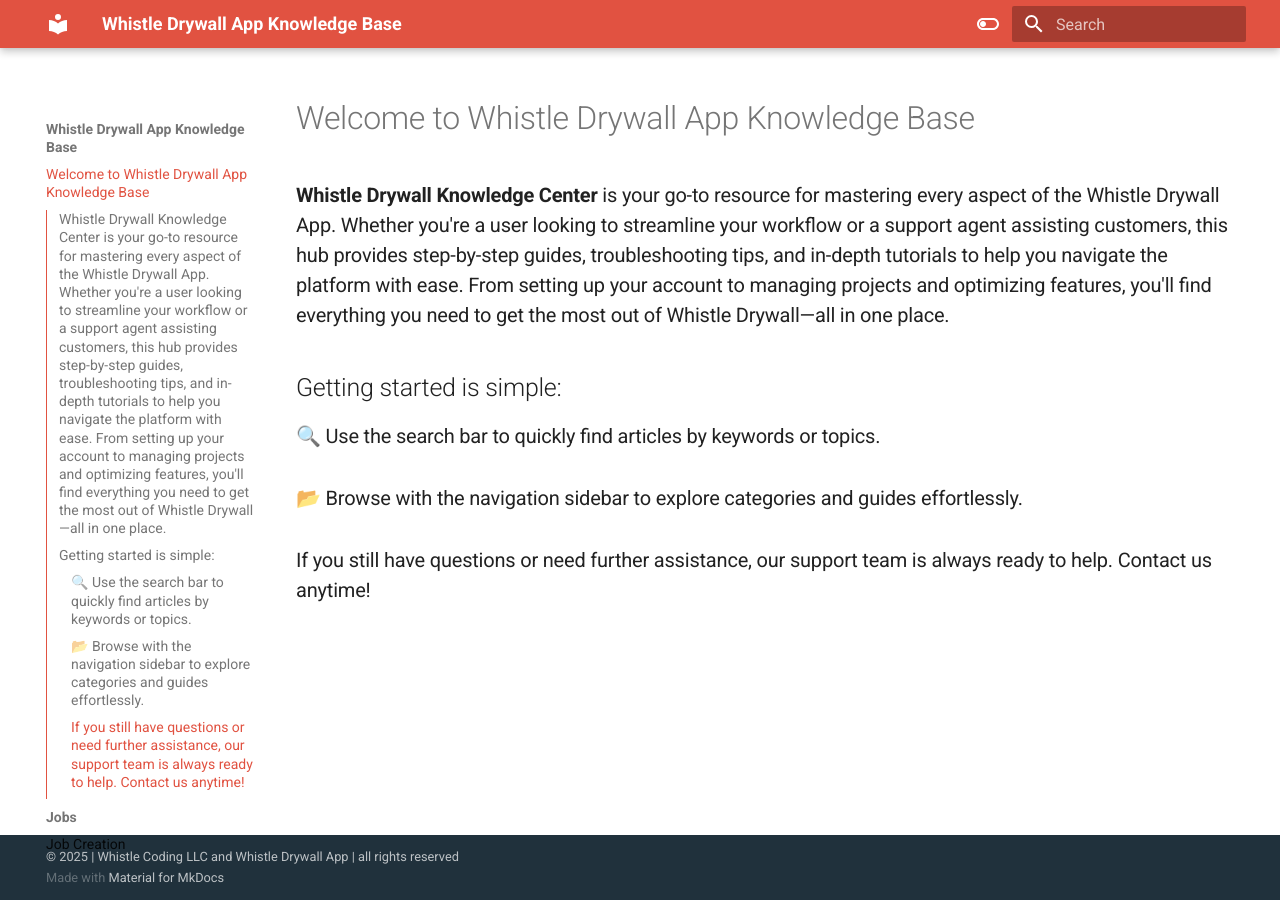
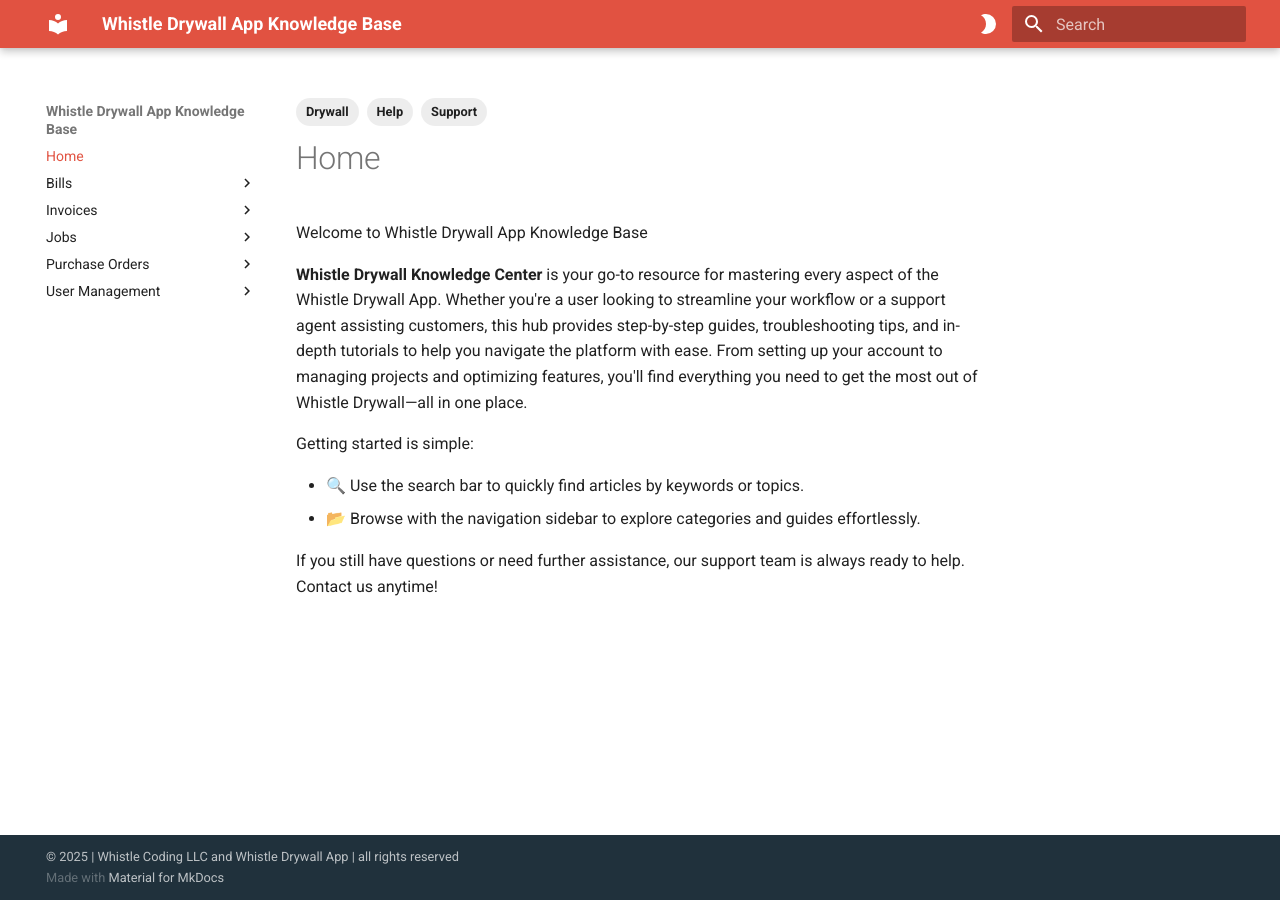
Before and after one commit to adrianlebaron/knowledge-base-whistle-drywall-app, an MkDocs documentation site: the page built from docs/index.md, in a window 1280 px wide. Built offline with MkDocs 1.6.1 and Material for MkDocs 9.7.7, drawn with Linux system fonts in a browser that asks for light colours; part of the change alters nothing that is shown.

Commit message:
new guides

```diff
--- /dev/null
+++ b/docs/Bills/create-and-manage-your-bills.md
@@ -0,0 +1,60 @@
+#Create and Manage Your BIlls
+The Whistle Drywall App has a bills module for tracking what your company owes specific workers and allows you to have an overview of where funds are being allocated and paid out.
+
+
+
+
+
+Selecting the module will list your existing Bills and allow you to create new ones.
+
+If you have workers invoicing you for specific work or if you know which bills need to be created we can easily create one within this module.
+
+Let's create a new Bill from an existing Job. Job Creation
+
+
+
+If you currently haven't uploaded your budget and SOV for your existing jobs consider doing it now. Uploading your Budgets and SOV
+
+When you click the button it will pop up with the following box.
+
+
+
+Select the relevant job you want to create a bill for and Go To Service Master List. Pro tip, you can reach the following page by viewing your SML in the relevant Job as well.
+
+Once you reach the page, you will have a list of all the services outlined by your SML assigned to the job.
+
+For this example we'll select a few relevant items that we know we need a bill for.
+
+
+
+Once you've selected the relevant items, the Create Bill button will pop up.
+
+If you're having trouble locating the relevant services, you can sort via the text boxes as well.
+
+Once you're satisfied with your selections hit Create Bill.
+
+
+
+A pop up where you can assign a vendor or worker to the bill will show.
+If you haven't created workers or vendors we suggest doing it now. Creating and Managing Vendors Create and Manage Workers
+
+Assign the correct worker or vendor and proceed to create the bill.
+
+
+
+It will lead to this page with all the relevant information for the Worker or Vendor and the services that were selected earlier.
+
+Please take your time to review the items here and you can always edit it later if needed prior to approving the Bill.
+
+Your qualified staff member or accounting team member can always double check things here. If you haven't created a User account for one, you may do so now to help manage your Bills.
+Creating and Managing Users
+
+Once you're satisfied with the details in the Bill, you can hit save and go back to the Bill module overview.
+
+
+
+Once these Bills are appropriately paid out, your qualified staff member can assign them as paid and you'll have a record with the exact services and dollar amounts assigned.
+
+The Bills module is a good way to check what bills have been paid and what currently need to be paid out per job.
+
+We also suggest checking the Invoice Module to track where and when money will be coming in from Jobs. Managing your Invoices
--- /dev/null
+++ b/docs/Invoices/managing-your-invoices.md
@@ -0,0 +1,41 @@
+#Managing your Invoices
+The Whistle Drywall App's Invoice module allows you or your qualified staff members to create and track invoices for your all your jobs giving you an easy way to see all the payments going in for your jobs.
+
+From the main dashboard, you can access the Invoice module via the admin tab.
+
+
+
+Selecting the module will open up your Invoice overview where you can see all Invoices listed and create new ones.
+
+Do note, your qualified staff member or accounting team can easily convert your existing systems into the Whistle Drywall App system or if you need extra help, our support team would be glad to help.
+
+The ID's listed are also generated for the Whistle Drywall App and it is imperative that your qualified staff members or accounting department keep track of these numbers to appropriately assign to your pay apps for extensive record keeping.
+
+
+
+Your Invoices and their status will be listed here, you also have several options to view, edit, download, and email the invoice directly to your client contact.
+
+Please work with your qualified staff team or accounting department to carefully and correctly utilize this module.
+
+Let's create a new Invoice.
+
+
+
+Clicking the button will show a pop up window like below.
+
+
+
+You can create an Invoice with or without an SOV from the appropriate job selected and we do highly recommend utilizing the Jobs module to update and work on your SOV
+Uploading your Budgets and SOV
+
+Fill in all relevant data and continue.
+
+
+
+The image above shows you the current invoice you made.
+
+You have several options to modify and edit this Invoice and we would suggest working with your qualified staff member or accounting team to accurately use this module.
+
+If all values and information is accurate, you can approve the invoice for sending to your client to be paid out.
+
+As we mentioned that having qualified staff members and users is important and we recommend utilizing the Teams module to manage your organization. Creating and Managing Your Teams
--- /dev/null
+++ b/docs/Jobs/uploading-your-budgetsj-and-sov.md
@@ -0,0 +1,65 @@
+# Uploading your Budgets and SOV
+
+Uploading your Budgets and Schedule of Values (SOV) to each relevant job is an easy yet important step of utilizing the Whistle App to its full potential.
+
+To start, head over to the Jobs Page.
+
+If you currently do not have any Jobs created or active jobs please reference the following article:Job Creation
+
+Once you're on the Jobs Page, locate the relevant Job that you are uploading data to and take note of the following buttons below.
+
+
+
+To start, we'll work on uploading your budget.
+
+Click the button and download the Whistle App Budget Template to a folder or location you can easily reference later as you will need to upload it into the App once you are finished.
+
+After downloading, open the Budget Excel File which will look like the image below.
+
+
+
+Do note, that working with your relevant "Qualified Project Manager" is important for the following steps or working with our training team to maximize efficiency in utilizing this feature.
+
+Take note of the two pages of this Excel file.
+One is for your Products Master List.
+The other is for your Service Master List.
+
+A qualified Project Manager should be able to convert your existing data or formats into this new format easily, if needed the Whistle App team can provide training help to assist with transitioning your data into the Whistle App friendly format.
+
+Take note, any fields that are going to be left blank should be filled in with a dash mark or hyphen (-) and not left fully blank.
+
+Once you are finished filling in your data, you may upload the updated Excel file into the Whistle App via the same button you utilized to find the download link.
+
+If you successfully upload the Excel file, your job should now have new buttons shown below.
+
+
+
+If you have errors in uploading, please verify with your qualified Project Manager that all fields were inputted correctly.
+
+The new buttons allow you to view your data within the Whistle App as shown below.
+
+
+
+
+
+You may sort and filter your line items easily via this page, clicking each line item also allows you to create a purchase order. If you need help with that, please see the following article: Creating and managing your Purchase Orders
+
+Take note to make any corrections necessary before proceeding as we highly discourage attempting re-uploads and making changes once your team has begun utilizing the data within the Whistle App, if there are items that need to be added later for billing, invoicing, etc, there are ways to do this outside of this system.
+
+Let's now work on uploading your SOV by clicking the Import SOV button. This functions similarly to Importing your Budget.
+
+
+
+As we understand that multiple vendors, clients, GC's, and companies have different ways of providing an SOV, we made it as simple as possible for anyone to convert their data into a Whistle App friendly format.
+
+As before, please take your time with your qualified Project Manager to fill this in as correctly as possible before proceeding.
+
+If items need to be added later, you can utilize the Change Order feature or other methods to do so as we highly discourage making changes or re-uploading once work has begun on the job.
+
+
+
+Once you're done and move onto seeing your SOV, you can double check all your data within the See SOV page and make updates here.
+
+The Budget and SOV tools allow you to track your project progress and other various details accurately and provides ways for you and your team to maximize efficiency and potentially profits from your jobs.
+
+Speaking of profits and tracking your jobs, we suggest looking into utilizing our Bills feature: Create and Manage Your BIllsor utilizing the Invoice tracking feature here: Managing your Invoices
--- /dev/null
+++ b/docs/Purchase Orders/creating-and-managing-your-purchase-orders.md
@@ -0,0 +1,79 @@
+#Creating and managing your Purchase Orders
+The Whistle Drywall App is designed to help you manage every aspect of your job and track what materials have been ordered to your job site.
+
+
+
+Heading to the Purchase Orders module will open a page that looks like the following image.
+
+
+
+Within this page, you can filter, search, and sort through your existing Purchase Orders.
+
+Let's create a new Purchase Order.
+
+
+
+Clicking New will allow you to choose between creating a Purchase Order from an existing job's PML Uploading your Budgets and SOV or creating a one-off Purchase Order, a use case for this is if there were materials that quickly needed to be inputted and ordered but we highly suggest utilizing the Whistle Drywall App's job ecosystem and creating PO's from your Job Product Master List.
+
+If there are any issues with understanding the PML and PO process please consult your qualified Project Manager or any of our support staff for help.
+
+For the following examples we'll utilize creating one from an existing job PML.
+
+
+
+Clicking the second option will open up a popup window with a list of your current available jobs. You can also search via the search box if you have a plethora of currently active jobs or if you're inputting existing PO's from your existing systems that your Qualified Project Manager utilizes.
+
+Select the appropriate Job and hit Go To Product Master List. You can also reach the same page within the PML module in your jobs.
+
+
+
+You'll be able to view all the products that you or your Qualified Project Manager set up for the job.
+
+You can sort and filter via the text boxes easily to locate the relevant materials for the purchase order.
+
+For this example we'll locate the materials needed for Level 1 - Corridors.
+
+
+
+This will allow the module to narrow down the results to the appropriate items and Products which we can then select.
+
+Once we've selected the items we would like to create a PO for, the Create Purchase Order button will pop up.
+
+
+
+Clicking the button will open up the PO creation page.
+
+
+
+Enter in the relevant information in each field and select the Vendor that you'll be utilizing for the PO. If you currently do not have any vendors, consider creating a list of your vendors in our Vendor Management Module. Creating and Managing Vendors
+
+The notes box can be utilized for any extraneous information that might be relevant for the job or if you have an existing PO system, utilizing this for your own knowledge is important.
+
+Once you're satisfied with the relevant fields you may continue to the next section.
+
+
+
+Within this section you can add any missing items to the PO but all the items you selected from the PML will already be selected.
+
+You can also quickly add a new product if necessary from this section.
+
+If you're satisfied with the items selected with the appropriate quantities filled. We can move onto the next section.
+
+
+
+This will create an example PO for you that is ready to send to your vendor.
+Take note that the PO number listed here is generated by the Whistle Drywall App so until you're fully nested within the ecosystem, please take note if you were utilizing an existing system prior to transitioning over.
+
+If everything looks correct, you can save and close.
+
+
+
+You'll now see your new PO listed within the module, from here you can view it and edit it, list it as sent, fulfilled, etc.
+
+You can even save it or send it directly to your vendor.
+
+
+
+Now you have a record of your PO's and you can easily track materials for your job.
+
+We recommend utilizing this module and tracking your bills and invoices as well with the relevant modules. Create and Manage Your BIlls Managing your Invoices
--- /dev/null
+++ b/docs/User Management/creating-and-managing-users.md
@@ -0,0 +1,43 @@
+#Creating and Managing Users
+Creating and managing your Users is an important part of integrating the Whistle App into your company's workflow.
+
+Head to the User Management page as shown below.
+
+
+
+
+
+This module lists all of your various users that have been created for your company.
+Your verified administrators can create, edit, and remove users from this page.
+
+You can search and locate all your users through this page and later add them to various teams for job access.
+
+Click the New User button to create a new User.
+
+
+
+
+
+Fill in all the relevant details for the User and hit register.
+
+Locate the User that you would like to continue editing permissions for and hit View Profile.
+
+
+
+This is your master control page for the specific user, the users you create will ONLY have access to specific modules if provided the correct permissions.
+
+Please be careful in providing access to users as you want to create each user to only have access to modules that will be relevant to their job within your organization.
+
+Providing admin level access to all users is not recommended for your organization's security and to avoid unnecessary issues while working within the Whistle App.
+
+For example, I would like this Test User to be a Foreman.
+
+
+
+I will click the relevant checkbox for Test User and hit apply then move back to View Profile and the new options for permissions will appear.
+
+
+
+Being meticulous in your approach to creating and managing users will allow your organization to work effectively and efficiently within the Whistle App and will provide you the peace of mind that your organization is being managed well.
+
+Once you've created a few users, we suggest assigning them to Teams; Creating and Managing Your Teams so you can assign them to specific Jobs; Job Creation
--- a/docs/index.md
+++ b/docs/index.md
@@ -1,7 +1,17 @@
-# Welcome to Whistle Drywall App Knowledge Base
+---
+tags:
+    - Drywall
+    - Support
+    - Help
+---
 
-### **Whistle Drywall Knowledge Center** is your go-to resource for mastering every aspect of the Whistle Drywall App. Whether you're a user looking to streamline your workflow or a support agent assisting customers, this hub provides step-by-step guides, troubleshooting tips, and in-depth tutorials to help you navigate the platform with ease. From setting up your account to managing projects and optimizing features, you'll find everything you need to get the most out of Whistle Drywall—all in one place.
-## Getting started is simple:
-### 🔍 Use the search bar to quickly find articles by keywords or topics.
-### 📂 Browse with the navigation sidebar to explore categories and guides effortlessly.
-### If you still have questions or need further assistance, our support team is always ready to help. Contact us anytime!
+Welcome to Whistle Drywall App Knowledge Base
+
+**Whistle Drywall Knowledge Center** is your go-to resource for mastering every aspect of the Whistle Drywall App. Whether you're a user looking to streamline your workflow or a support agent assisting customers, this hub provides step-by-step guides, troubleshooting tips, and in-depth tutorials to help you navigate the platform with ease. From setting up your account to managing projects and optimizing features, you'll find everything you need to get the most out of Whistle Drywall—all in one place.
+
+Getting started is simple:
+
+- 🔍 Use the search bar to quickly find articles by keywords or topics.
+- 📂 Browse with the navigation sidebar to explore categories and guides effortlessly.
+
+If you still have questions or need further assistance, our support team is always ready to help. Contact us anytime!
--- a/docs/stylesheets/extra.css
+++ b/docs/stylesheets/extra.css
@@ -9,7 +9,7 @@
     --md-text-link-color: hsla(231, 48%, 48%, 1);
 
     /* Accent color shades */
-    --md-accent-fg-color: rgb(98, 18, 189);
+    --md-accent-fg-color: #2f4858;
     --md-accent-fg-color--transparent: hsla(189, 100%, 37%, 0.1);
     --md-accent-bg-color: hsla(0, 0%, 100%, 1);
     --md-accent-bg-color--light: hsla(0, 0%, 100%, 0.7);
--- a/mkdocs.yml
+++ b/mkdocs.yml
@@ -1,34 +1,39 @@
 site_name: Whistle Drywall App Knowledge Base
+site_url: https://knowledge-base-whistledrywallapp.netlify.app/
 extra_css:
   - stylesheets/extra.css
 
 theme:
   name: material
   features:
-    - toc.integrate
     - search.suggest
     - search.highlight
-    - content.code.annotation
-    - content.code.copy
+    - search.share
     - navigation.instant
     - navigation.instant.prefetch
     - navigation.instant.progress
-    - navigation.tabs.sticky
-    - navigation.sections
+    - navigation.instant.preview
+    - navigation.tracking
+    - navigation.top
+    - content.code.annotation
+    - content.code.copy
     - content.code.annotate
     - content.metadata
 
   language: en
   palette:
+    # Palette toggle for light mode
     - scheme: default
       toggle:
-        icon: material/toggle-switch-off-outline
+        icon: material/brightness-2
         name: Switch to dark mode
       primary: custom
-      accent: purple
+      accent: custom
+
+    # Palette toggle for dark mode
     - scheme: slate
       toggle:
-        icon: material/toggle-switch
+        icon: material/brightness-5
         name: Switch to light mode
       primary: custom
       accent: blue
@@ -57,6 +62,7 @@ markdown_extensions:
   - tables
 
 plugins:
+  - tags
   - search:
       lang: en
 
```
